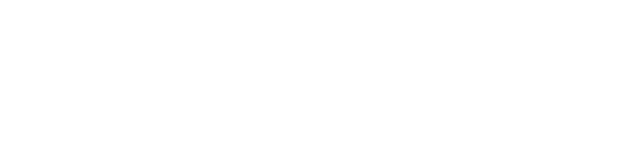
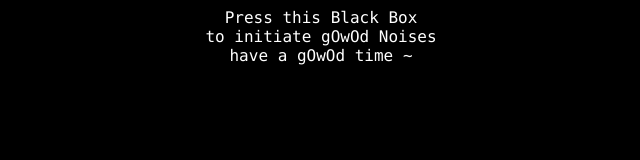
Before and after one commit to M2007U/AmbOwOnt, a plain HTML site: page index.html in a window 1280 px wide. Shown: the whole page, without its empty margins (319-959 px from the left). Drawn offline with Linux system fonts and the light colour scheme.

Commit message:
make background black, added text to make it visible

```diff
--- a/index.html
+++ b/index.html
@@ -3,8 +3,8 @@
 <head>
     <meta charset="UTF-8">
 </head>
-<body>
-
+<body style="background-color: black;" >
+    <div style="color:white;font-family: Consolas;text-align: center;"> Press this Black Box <br> to initiate gOwOd Noises <br> have a gOwOd time ~</div>
 </body>
 <script>
 
```
